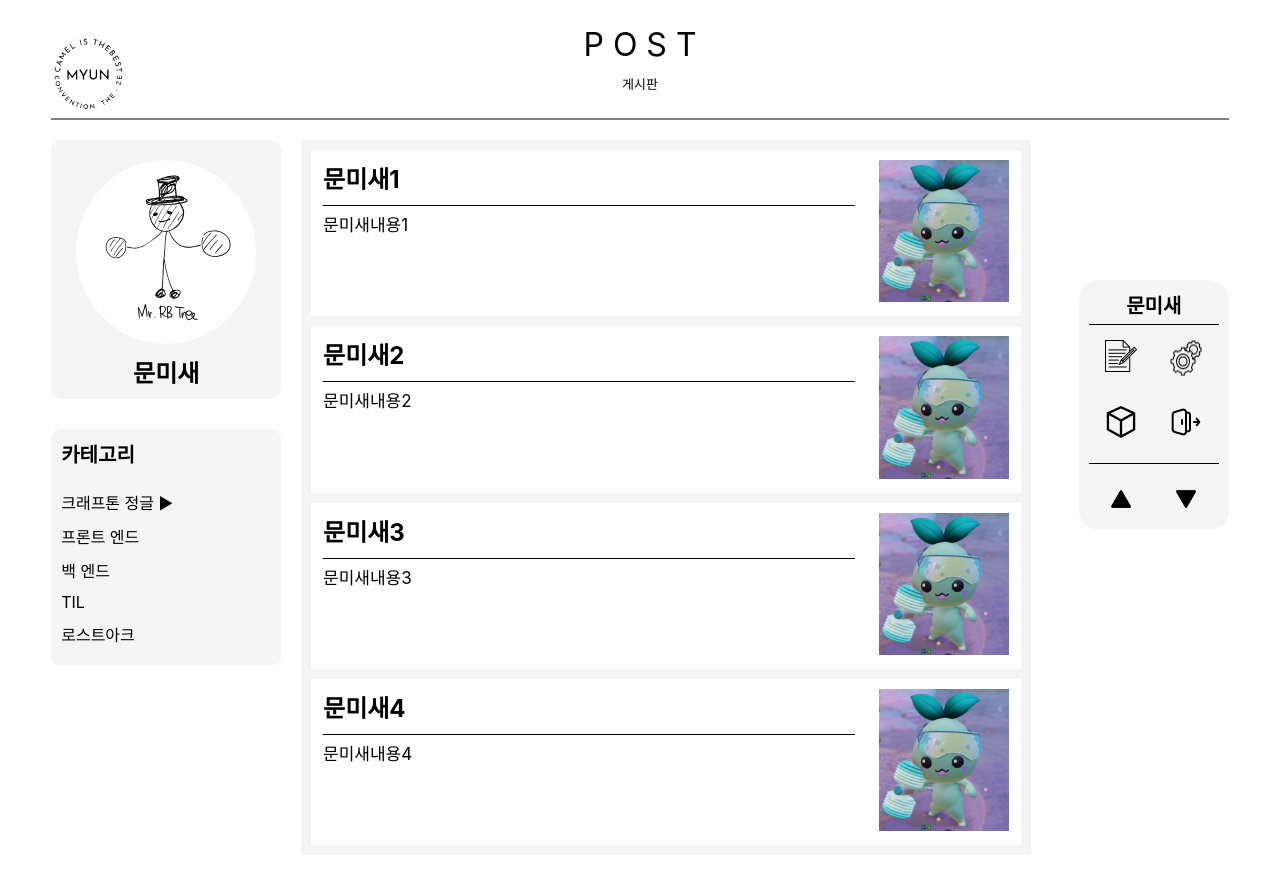
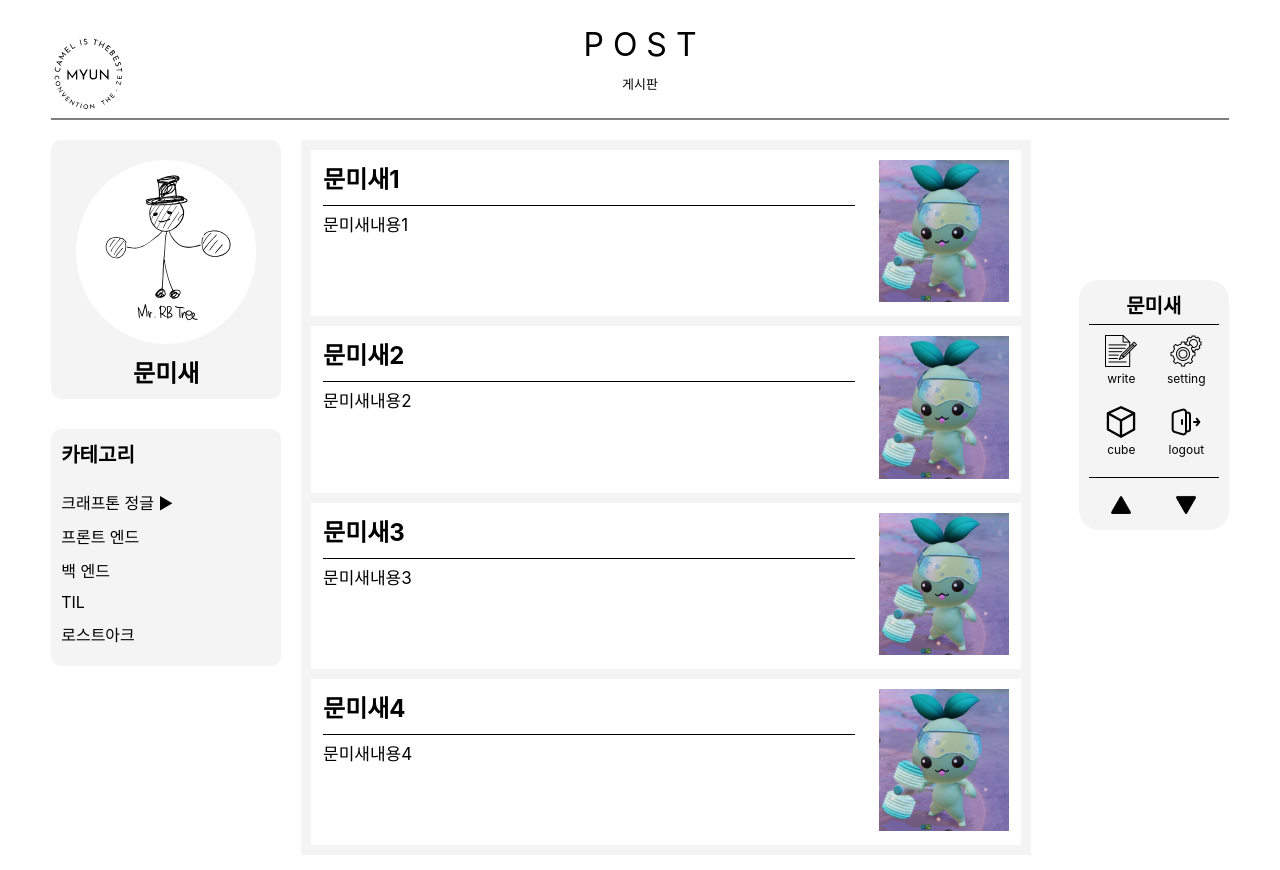
Before and after one commit to CamelIsTheBestConvention/MYun_SJ, a React (Create React App) app in the folder client/: page /post in a window 1280 px wide. Shown: the top 870 px of the page. Built offline with nearby package versions, Linux system fonts and the light colour scheme; the HTML template or start-up script is replaced by a standard one.

Commit message:
making sidebar text

```diff
--- a/client/src/components/post/postSidebar.tsx
+++ b/client/src/components/post/postSidebar.tsx
@@ -11,16 +11,26 @@ const PostSidebar = () => {
         <>
             <div className="postSidebar-box">
                 <div className="postSidebar-inner">
-                    <p>문미새</p>
+                    <p className="postSidebar-inner-nickname">문미새</p>
                     <div className="postSidebar-icon">
                         <a href="/write">
                             <img src={write} alt="" />
+                            <p>write</p>
                         </a>
-                        <img src={setting} alt="" />
+                        <a href="#">
+                            <img src={setting} alt="" />
+                            <p>setting</p>
+                        </a>
                     </div>
                     <div className="postSidebar-icon">
-                        <img src={cube} alt="" />
-                        <img src={logout} alt="" />
+                        <a href="#">
+                            <img src={cube} alt="" />
+                            <p>cube</p>
+                        </a>
+                        <a href="#">
+                            <img src={logout} alt="" />
+                            <p>logout</p>
+                        </a>
                     </div>
                     <div className="postSidebar-arrow">
                         <img src={upArrow} alt="" />
--- a/client/src/page/write.tsx
+++ b/client/src/page/write.tsx
@@ -1,7 +1,9 @@
 const Write = () => {
     return (
         <>
+            <div>
 
+            </div>
         </>
     )
 }
--- a/client/src/style/post/postSidebar.scss
+++ b/client/src/style/post/postSidebar.scss
@@ -13,14 +13,14 @@
     width: 130px;
     height: 230px;
     margin: 10px auto;
+}
 
-    p {
-        text-align: center;
-        font-size: 20px;
-        font-weight: 700;
-        padding-bottom: 5px;
-        border-bottom: 1px solid black;
-    }
+.postSidebar-inner-nickname {
+    text-align: center;
+    font-size: 20px;
+    font-weight: 700;
+    padding-bottom: 5px;
+    border-bottom: 1px solid black;
 }
 
 .postSidebar-icon {
@@ -28,9 +28,24 @@
     margin: 0 auto;
     display: flex;
     justify-content: space-around;
+
+
+
+    a{
+        text-decoration: none;
+        &:hover {
+            border: 1px solid #d9d9d9;
+        }
+    }
     img {
-        margin: 15px;
+        margin: 10px 10px 0 10px;
         cursor: pointer;
+    }
+    p {
+        text-align: center;
+        font-size: 12px;
+        padding-bottom: 10px;
+        color: black;
     }
 }
 
@@ -43,7 +58,7 @@
     justify-content: space-around;
     img {
         width: 20px;
-        margin: 15px;
+        margin-top: 7px;
         cursor: pointer;
     }
 }
```
